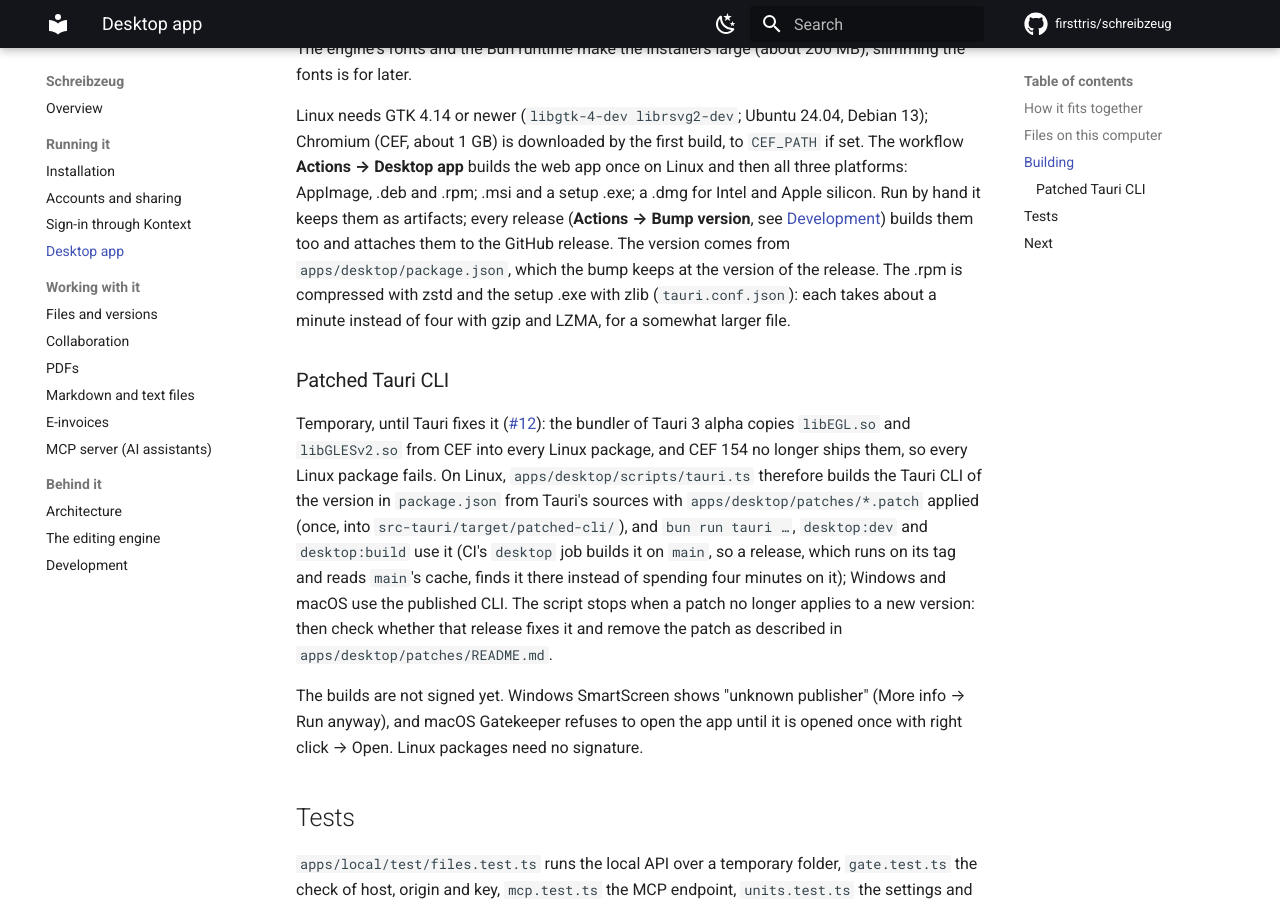
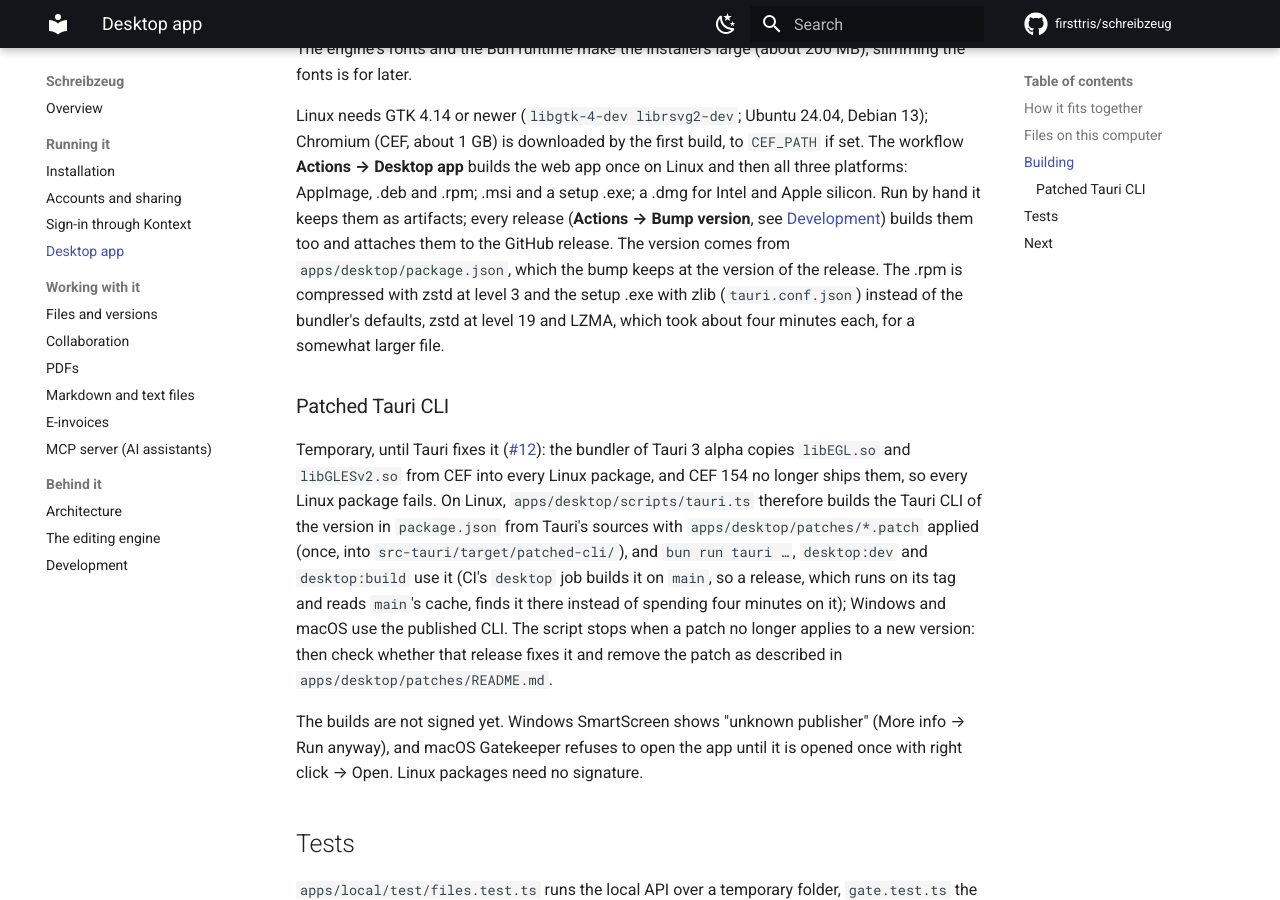
Before and after one commit to firsttris/schreibzeug, an MkDocs documentation site: the page built from docs/desktop.md, in a window 1280 px wide and 900 px high, scrolled down 3999 px. Built offline with MkDocs 1.6.1 and Material for MkDocs 9.7.7, drawn with Linux system fonts in a browser that asks for light colours; comment, search, counter and statistics services are not loaded.

Commit message:
Name the bundler's real rpm default and who attaches the installers
The .rpm was zstd at level 19 before, not gzip (tauri-bundler 3.0.0-alpha.5
crates/tauri-bundler/src/bundle/linux/rpm.rs DEFAULT_COMPRESSION); the
change lowers the level to 3. desktop.yml's comment still named the
Docker release as the one attaching the installers. Both from the
independent review on the pull request.

Co-Authored-By: Claude Opus 5.5 <noreply@anthropic.com>
Claude-Session: https://claude.ai/code/session_01Y3rdfXjJdSS9punTuc1Phw

```diff
--- a/docs/desktop.md
+++ b/docs/desktop.md
@@ -148,8 +148,9 @@ three platforms: AppImage, .deb and .rpm; .msi and a setup .exe; a .dmg for Inte
 by hand it keeps them as artifacts; every release (**Actions → Bump version**, see
 [Development](development.md#releases)) builds them too and attaches them to the GitHub release. The
 version comes from `apps/desktop/package.json`, which the bump keeps at the version of the release.
-The .rpm is compressed with zstd and the setup .exe with zlib (`tauri.conf.json`): each takes about
-a minute instead of four with gzip and LZMA, for a somewhat larger file.
+The .rpm is compressed with zstd at level 3 and the setup .exe with zlib (`tauri.conf.json`)
+instead of the bundler's defaults, zstd at level 19 and LZMA, which took about four minutes each,
+for a somewhat larger file.
 
 ### Patched Tauri CLI
 
```
Also changed, not shown: 1 other file.
